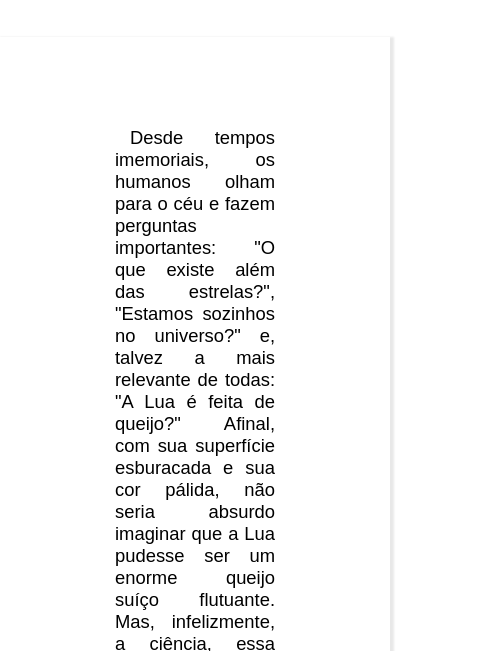
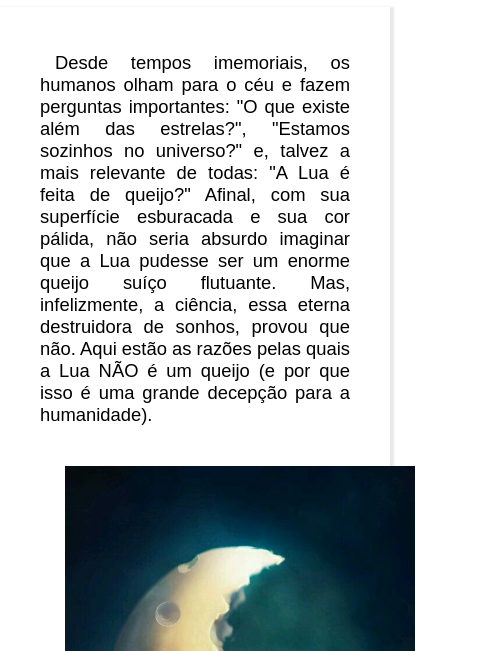
Before and after one commit to IM-DeV-Vitor/Lua-Queijo, a plain HTML site: page index.html in a window 390 px wide. Shown: the part 193-844 px from the top of the page, 490 px wide, since content can reach past the window. Drawn offline with Linux system fonts and the light colour scheme.

Commit message:
Responsividade provisória

```diff
--- a/style.css
+++ b/style.css
@@ -6,6 +6,7 @@ body {
     padding: 0;
     box-sizing: border-box;
     font-family: Arial, Helvetica, sans-serif;
+    max-height: 100vh;
 }
 
 header {
@@ -55,11 +56,13 @@ p {
 article {
     box-shadow: 2px 2px 2px 2px rgba(0, 0, 0, 0.09);
     text-align: justify;
+    max-width: 480px;
+    margin: auto;
 }
 
 section {
-    margin: 40px;
-    padding: 60px;
+    margin: 10px;
+    padding: 15px;
 }
 
 a {
```
